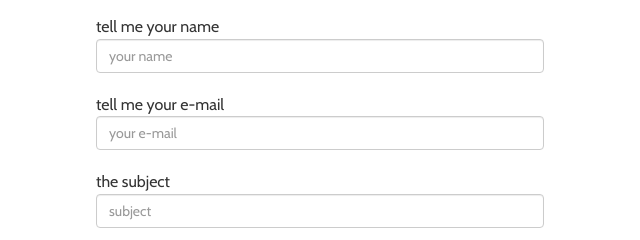
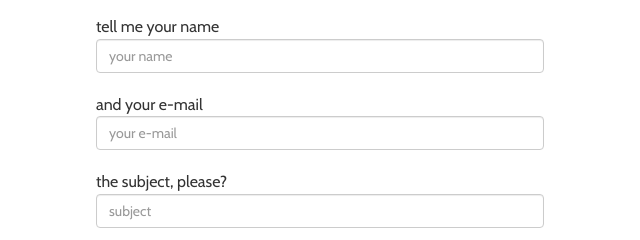
Before and after one commit to brendacq/brendacq.github.io, a plain HTML site: page contact.html in a window 1280 px wide. Shown: the part 173-413 px from the top of the page, 52-692 px from the left. Drawn offline with nearby package versions, Linux system fonts and the light colour scheme.

Commit message:
sep/2020

```diff
--- a/contact.html
+++ b/contact.html
@@ -39,7 +39,7 @@
                             <input type="text" class="form-control" placeholder="your name" name="name" required>
                     </div>
                     <div class="form-group">
-                        <p class="control-label" for="email">tell me your e-mail</label>
+                        <p class="control-label" for="email">and your e-mail</label>
                             <input type="email" class="form-control" placeholder="your e-mail" name="email" required>
                     </div>
                     <!--<div class="form-group">
@@ -47,7 +47,7 @@
                             <input type="mobile" class="form-control" placeholder="cellphone" name="cell">
                     </div>-->
                     <div class="form-group">
-                        <p class="control-label" for="subject">the subject</label>
+                        <p class="control-label" for="subject">the subject, please?</label>
                             <input type="text" class="form-control" placeholder="subject" name="subject" required>
                     </div>
                     <div class="form-group">
```
